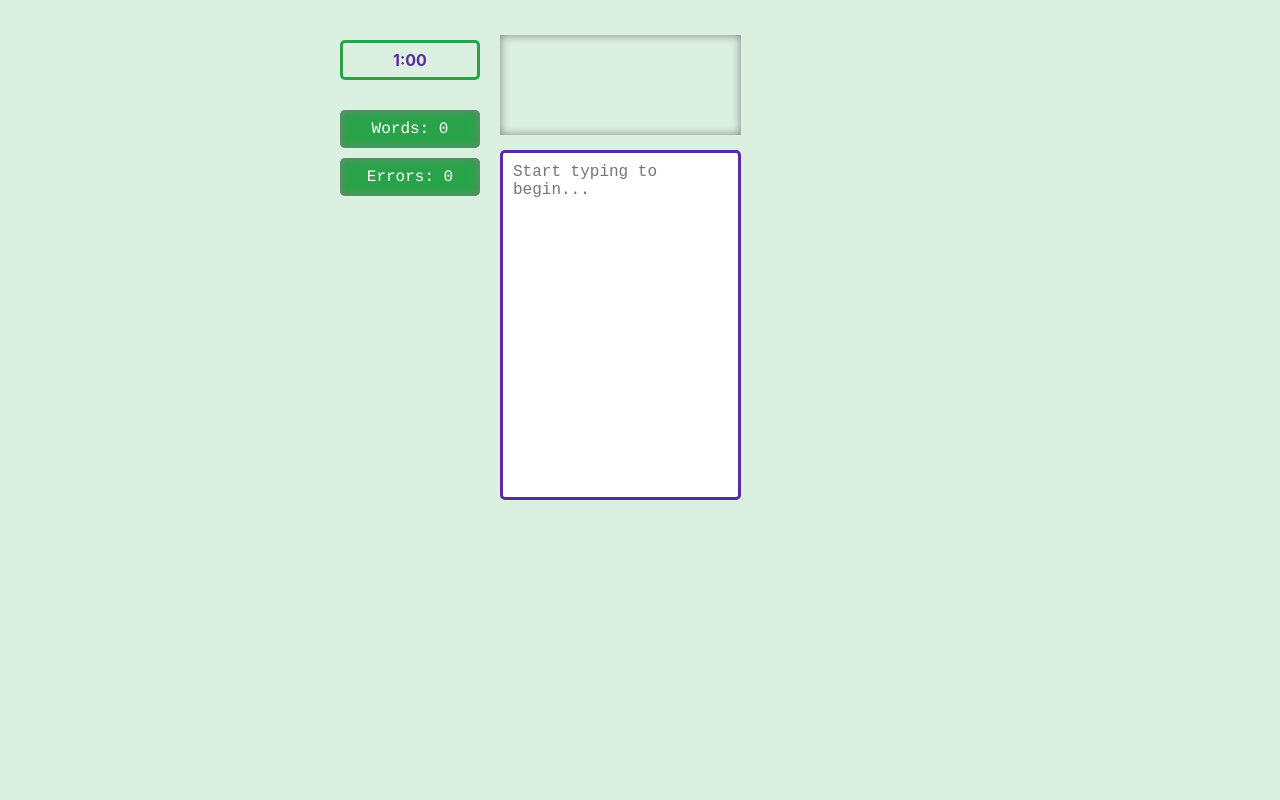
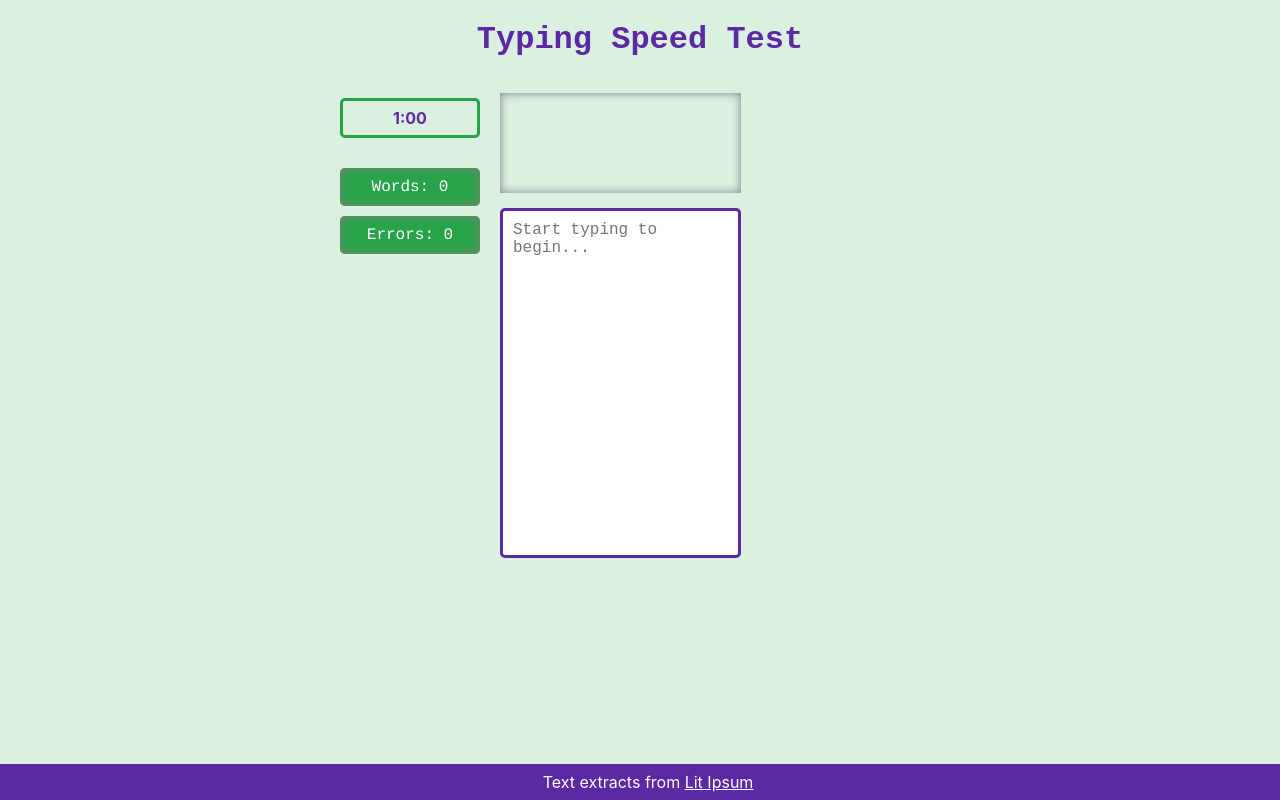
Before and after one commit to KateHoward10/typing-speed-test, a React (Create React App) app: page / in a window 1280 px wide. Built offline with nearby package versions, Linux system fonts and the light colour scheme; no server answers.

Commit message:
Add credit and title

```diff
--- a/src/App.css
+++ b/src/App.css
@@ -1,6 +1,13 @@
 :root {
 	--green: hsl(136, 60%, 40%);
 	--purple: hsl(264, 60%, 40%);
+}
+
+h1 {
+  color: var(--purple);
+  font-family: 'Courier New', Courier, monospace;
+  text-align: center;
+  margin-bottom: 0;
 }
 
 .wrapper {
@@ -8,7 +15,7 @@
   padding: 20px;
   width: 90vw;
   max-width: 600px;
-  margin: auto;
+  margin: 0 auto;
   display: flex;
   flex-direction: column;
 }
@@ -56,7 +63,7 @@
   margin: 15px 0;
   padding: 10px;
   font-size: 18px;
-  line-height: 24px;
+  line-height: 28px;
   box-shadow: inset 0 0 10px grey;
 }
 
@@ -107,6 +114,20 @@ button {
   font-size: 1rem;
 }
 
+.credit {
+  padding: 8px;
+  background-color: var(--purple);
+  color: #FFF;
+  text-align: center;
+  position: fixed;
+  bottom: 0;
+  width: 100%;
+}
+
+.credit > a {
+  color: #FFF;
+}
+
 @media screen and (min-width: 700px) {
   .wrapper {
     flex-direction: row;
--- a/src/App.tsx
+++ b/src/App.tsx
@@ -46,6 +46,8 @@ function App() {
   useEffect(getText, []);
 
   return (
+    <>
+      <h1>Typing Speed Test</h1>
       <div className="wrapper">
         <div className="box-container">
           <Box time>{formatTime(time)}</Box>
@@ -58,6 +60,8 @@ function App() {
         </div>
         {showResult && <Result words={numberOfWords(textTyped)} errors={numberOfErrors(textTyped, textToCopy)} restart={restart} />}
       </div>
+      <div className="credit">Text extracts from <a href="https://litipsum.com/">Lit Ipsum</a></div>
+    </>
   );
 }
 
```
Lines whose indentation alone changed are shown as unchanged.
